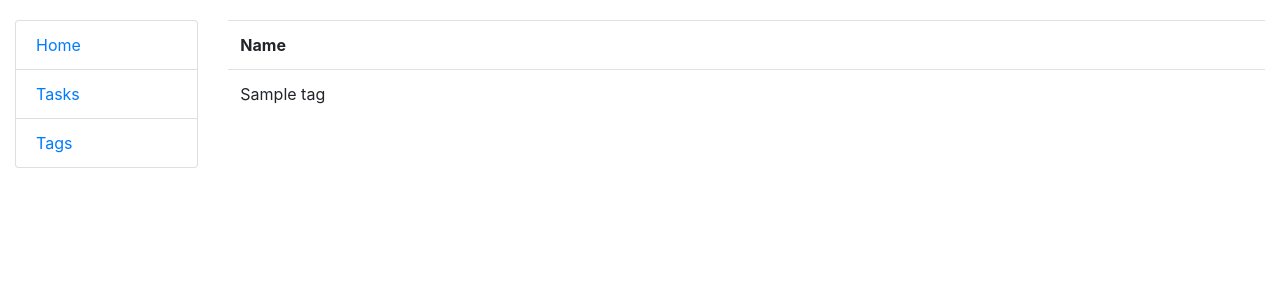
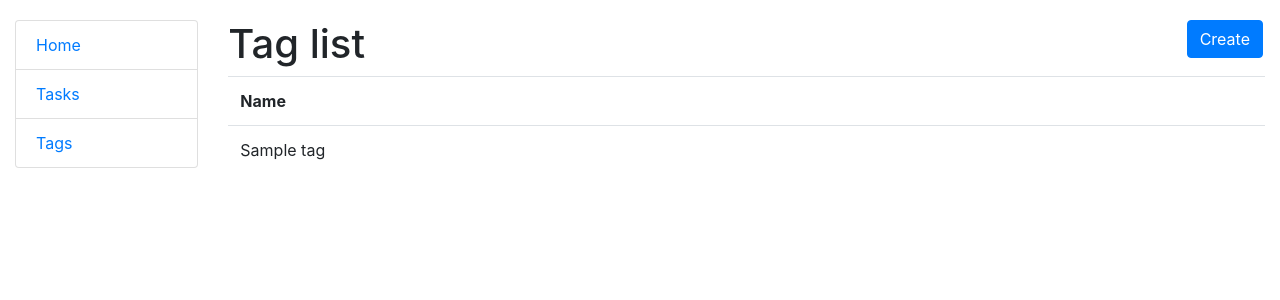
Before and after one commit to PozniakVA/todo-site, a Django app: page /tags/ in a window 1280 px wide. Shown: the top 300 px of the page. Run offline with Django 5.2, Linux system fonts and the light colour scheme; tables that the repository leaves empty hold one stand-in row (values such as "Sample post"); some libraries are stand-ins or nearby versions.

Commit message:
add create button for tag_list.html

```diff
--- a/tag/urls.py
+++ b/tag/urls.py
@@ -1,9 +1,10 @@
 from django.urls import path
 
-from tag.views import TagListView
+from tag.views import TagListView, TagCreateView
 
 urlpatterns = [
     path("tags/", TagListView.as_view(), name="tag-list"),
+    path("tags/create/", TagCreateView.as_view(), name="tag-create"),
 ]
 
 app_name = "tag"
--- a/tag/views.py
+++ b/tag/views.py
@@ -1,7 +1,15 @@
+from django.urls import reverse_lazy
 from django.views import generic
 
+from tag.forms import TagForm
 from tag.models import Tag
 
 
 class TagListView(generic.ListView):
     model = Tag
+
+
+class TagCreateView(generic.CreateView):
+    model = Tag
+    form_class = TagForm
+    success_url = reverse_lazy("tag:tag-list")
--- a/templates/tag/tag_list.html
+++ b/templates/tag/tag_list.html
@@ -1,6 +1,12 @@
 {% extends "base.html" %}
 
 {% block content %}
+  <h1>
+    Tag list
+    <a href="{% url 'tag:tag-create' %}" class="btn btn-primary link-to-page">
+      Create
+    </a>
+  </h1>
   <table class="table">
     <tr>
       <th>Name</th>
```
Also changed, not shown: tag/forms.py (added, +11 -0 lines), templates/tag/tag_form.html (added, +12 -0 lines).
